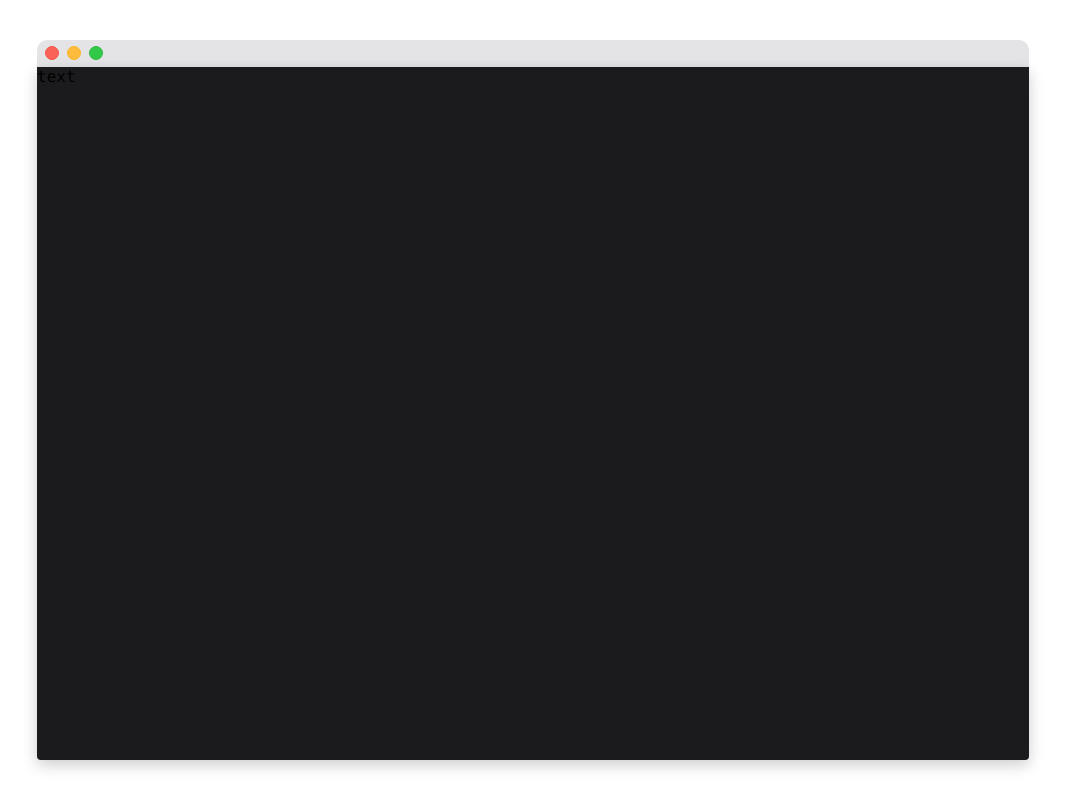
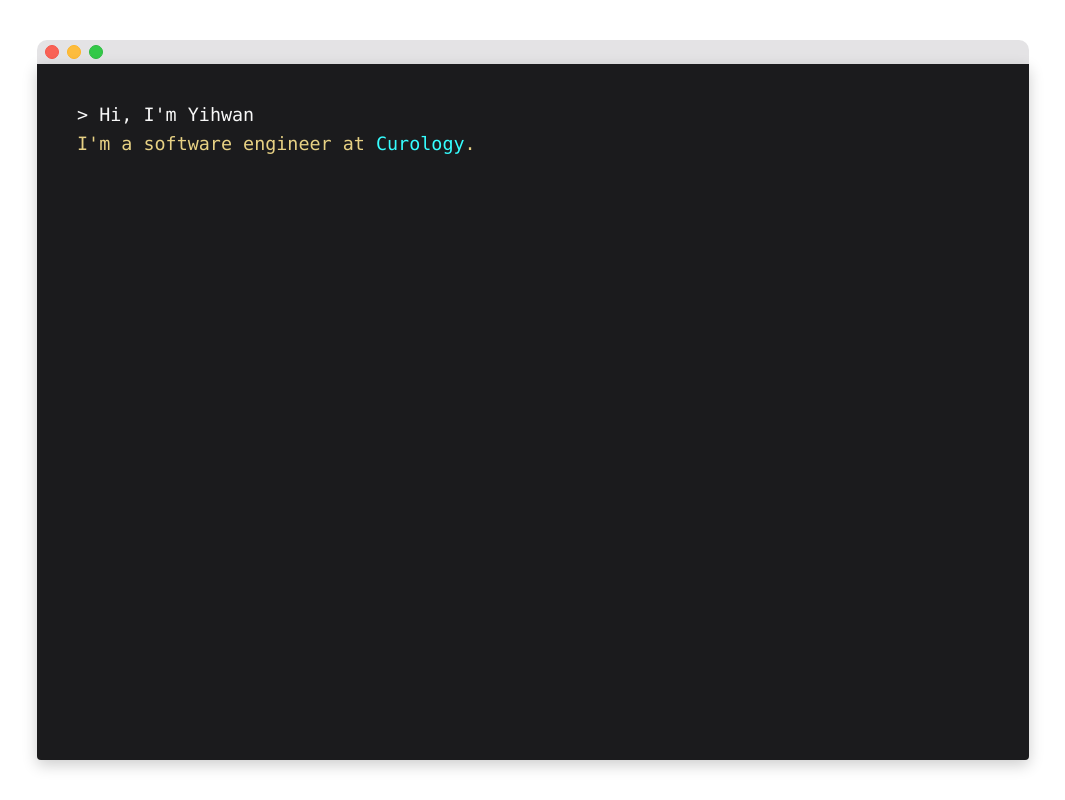
Before and after one commit to Yihwan/yihwan-dot-kim_deprecated, a React (Create React App) app: page / in a window 1280 px wide. Shown: the whole page, without its empty margins (107-1172 px from the left). Built offline with nearby package versions, Linux system fonts and the light colour scheme; what emotion-normalize would draw is missing.

Commit message:
create shared-components, add intro

```diff
--- a/src/App.js
+++ b/src/App.js
@@ -2,7 +2,8 @@ import React, { Component } from 'react';
 import { Global } from '@emotion/core';
 import { globalStyles } from 'constants.js';
 
-import Terminal from './components/terminal';
+import Terminal from 'components/terminal';
+import Intro from 'components/intro';
 
 class App extends Component {
   render() {
@@ -10,7 +11,7 @@ class App extends Component {
       <React.Fragment>
         <Global styles={globalStyles}/>
         <Terminal>
-          <div>text</div>
+          <Intro />
         </Terminal>
       </React.Fragment>
     );
--- /dev/null
+++ b/src/components/intro/index.js
@@ -0,0 +1,21 @@
+import React from 'react';
+
+import TypedPrompt from 'components/shared-components/typedPrompt';
+import { PromptSubHeader, StyledLink } from 'components/shared-components/style';
+
+export const Intro = () => (
+  <React.Fragment>
+    <TypedPrompt
+      initialText='👋'
+      inputText="Hi, I'm Yihwan"
+    />
+    <PromptSubHeader>
+      I'm a software engineer at {' '}
+      <StyledLink href="https://curology.com" target="_blank" rel="noreferrer">
+        Curology
+      </StyledLink>.
+    </PromptSubHeader>
+  </React.Fragment>
+);
+
+export default Intro;
--- /dev/null
+++ b/src/components/shared-components/style.js
@@ -0,0 +1,16 @@
+import styled from '@emotion/styled';
+import { COLORS } from 'constants.js';
+
+export const PromptContainer = styled.span`
+  color: ${COLORS.almostWhite};
+`;
+
+export const PromptSubHeader = styled.div`
+  color: ${COLORS.terminalYellow};
+  margin-top: 0.5rem;
+`;
+
+export const StyledLink = styled.a`
+  color: ${COLORS.terminalCyan};
+  text-decoration: none;
+`;
--- /dev/null
+++ b/src/components/shared-components/typedPrompt/index.js
@@ -0,0 +1,53 @@
+// Repurposed from https://github.com/vai0/portfolio.
+
+import React from 'react';
+import PropTypes from 'prop-types';
+import { PromptContainer } from 'components/shared-components/style';
+
+const INITIAL_DELAY = 900;
+
+class TypedPrompt extends React.Component {
+  constructor(props) {
+    super(props);
+    this.state = {
+      displayText: '',
+    };
+  }
+
+  static propTypes = {
+    inputText: PropTypes.string.isRequired,
+    minTypeSpeed: PropTypes.number,
+    maxTypeSpeed: PropTypes.number,
+  }
+
+  componentDidMount() {
+    this.type({...this.props});
+  }
+
+
+  type = ({ inputText, minTypeSpeed=50, maxTypeSpeed=90 }) => {
+    let displayText = '';
+    let typeSpeed = 0;
+
+    inputText.split('').forEach(char => {
+      typeSpeed += Math.random() * (maxTypeSpeed - minTypeSpeed) + minTypeSpeed;
+      setTimeout(() => {
+        displayText += char;
+        this.setState({ displayText })
+      }, INITIAL_DELAY + typeSpeed)
+    });
+  }
+
+  render() {
+    const { initialText } = this.props;
+
+    return(
+      <PromptContainer>
+        >{' '}
+        {this.state.displayText || initialText}
+      </PromptContainer>
+    );
+  }
+}
+
+export default TypedPrompt;
--- a/src/components/terminal/style.js
+++ b/src/components/terminal/style.js
@@ -1,3 +1,5 @@
+// mocked this amazing design from justinchi.me
+
 import styled from '@emotion/styled';
 import { COLORS, MEDIA_QUERIES } from 'constants.js';
 
@@ -44,6 +46,8 @@ export const TerminalBody = styled.div`
   height: 100%;
   border-radius: 0 0 4px 4px;
   background-color: ${COLORS.darkGrey};
+  padding: 2.5rem;
+  font-size: 1.15rem;
 
   box-shadow: 0 50px 100px rgba(65, 65, 74, .2);
   box-shadow: 0 15px 35px rgba(65, 65, 74, .3);
--- a/src/constants.js
+++ b/src/constants.js
@@ -14,6 +14,7 @@ export const globalStyles = css`
 `;
 
 export const COLORS = {
+  'almostWhite': '#f7f7f7',
   'lightGrey': '#e4e3e5',
   'darkGrey': '#1B1B1D',
   'bodyRed': '#f96256',
@@ -22,6 +23,8 @@ export const COLORS = {
   'borderRed': '#f65549',
   'borderYellow': '#ffb524',
   'borderGreen': '#2dbb41',
+  'terminalYellow': '#e7d184',
+  'terminalCyan': '#35feff',
 }
 
 export const MEDIA_QUERIES = {
```
Also changed, not shown: src/components/shared-components/staticPrompt/index.js (added, +11 -0 lines).
